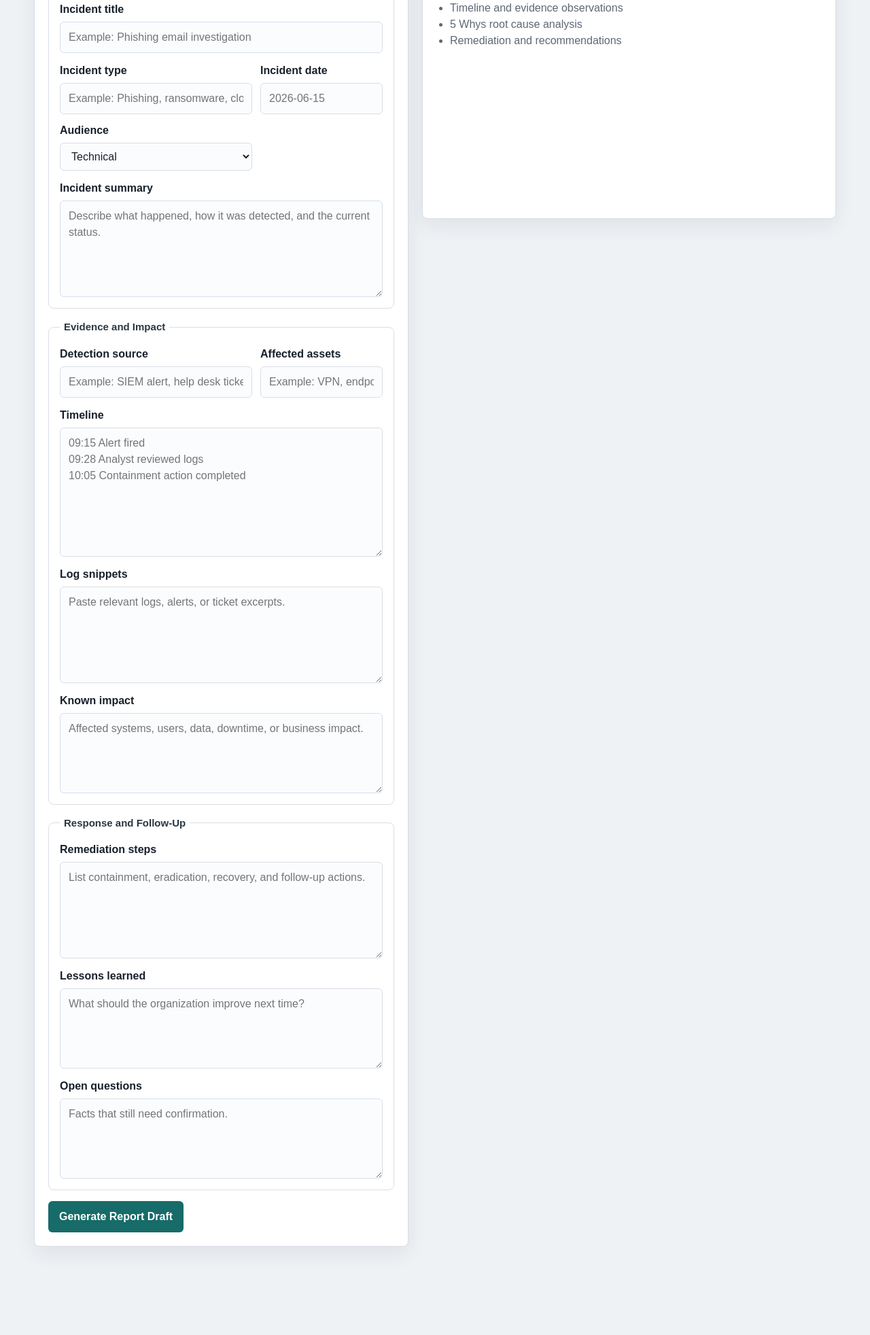
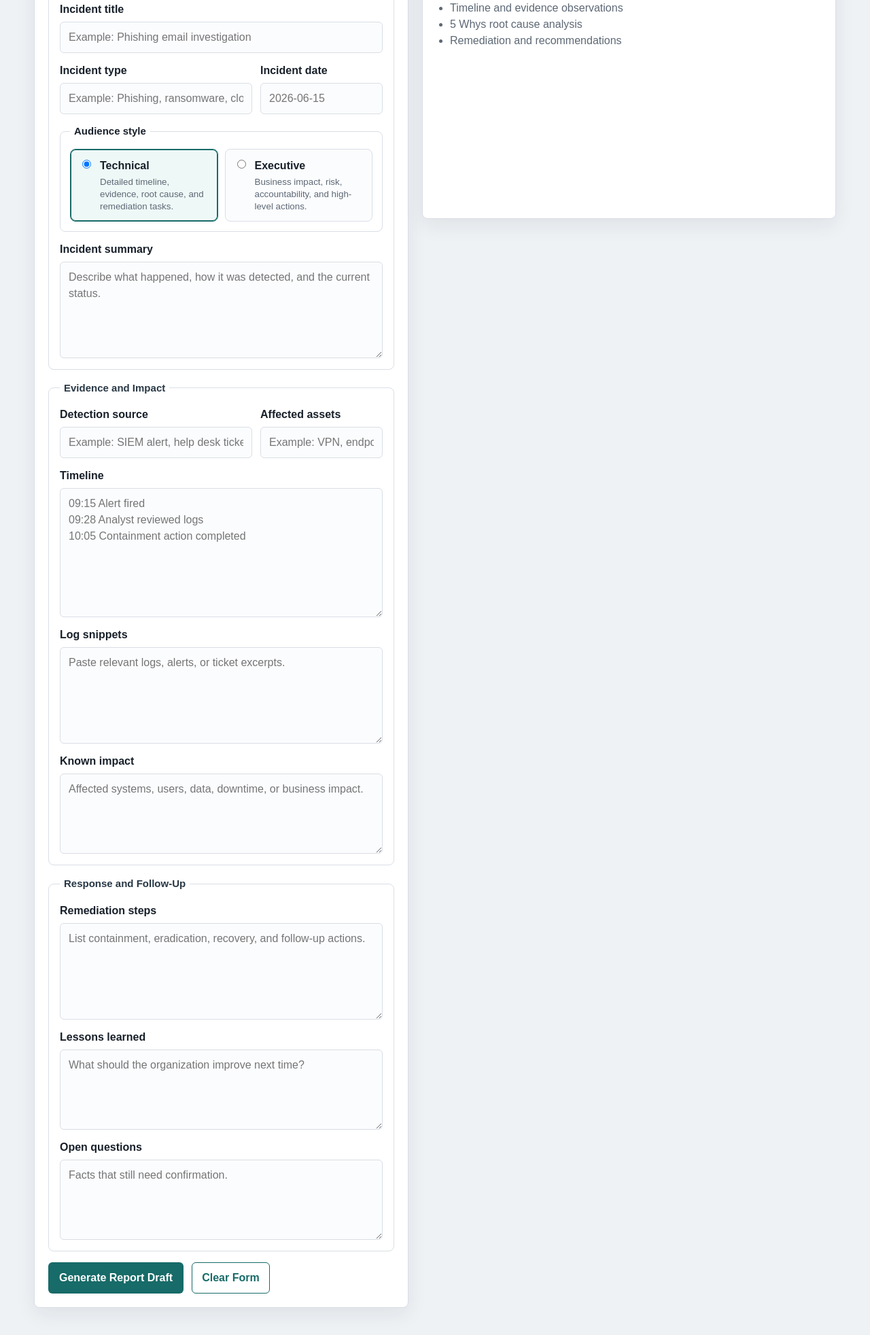
Before and after one commit to bandiwho/aar-generator-capstone, a FastAPI app: page / in a window 1280 px wide. Shown: the part 357-2321 px from the top of the page at 68% size. Before the commit the page ends 2191 px from the top, so only its background shows below. Run offline with FastAPI, Linux system fonts and the light colour scheme.

Commit message:
Improve Week 5 audience controls and report output

```diff
--- a/aar_generator/static/styles.css
+++ b/aar_generator/static/styles.css
@@ -155,6 +155,50 @@ textarea {
   gap: 12px;
 }
 
+.audience-selector {
+  grid-template-columns: 1fr 1fr;
+  gap: 10px;
+  padding: 14px;
+}
+
+.audience-selector legend {
+  color: var(--text);
+}
+
+.audience-option {
+  display: grid;
+  grid-template-columns: auto 1fr;
+  gap: 10px;
+  align-items: start;
+  border: 1px solid var(--line);
+  border-radius: 8px;
+  background: var(--field);
+  padding: 12px;
+  cursor: pointer;
+}
+
+.audience-option:has(input:checked) {
+  border-color: var(--accent);
+  background: #eef8f7;
+  box-shadow: inset 0 0 0 1px var(--accent);
+}
+
+.audience-option input {
+  width: auto;
+  margin-top: 3px;
+}
+
+.audience-option span {
+  display: grid;
+  gap: 3px;
+}
+
+.audience-option small {
+  color: var(--muted);
+  font-weight: 400;
+  line-height: 1.35;
+}
+
 button {
   justify-self: start;
   border: 0;
@@ -169,6 +213,17 @@ button {
 
 button:hover {
   background: var(--accent-dark);
+}
+
+.secondary-button {
+  border: 1px solid var(--accent);
+  background: #ffffff;
+  color: var(--accent);
+  padding: 10px 14px;
+}
+
+.secondary-button:hover {
+  background: #eef8f7;
 }
 
 button:disabled {
--- a/aar_generator/templates/index.html
+++ b/aar_generator/templates/index.html
@@ -39,15 +39,25 @@
                 <input name="incident_date" required placeholder="2026-06-15">
               </label>
 
-              <label>
-                Audience
-                <select name="audience" required>
-                  {% for audience in audiences %}
-                    <option value="{{ audience }}">{{ audience|capitalize }}</option>
-                  {% endfor %}
-                </select>
+            </div>
+
+            <fieldset class="audience-selector">
+              <legend>Audience style</legend>
+              <label class="audience-option">
+                <input type="radio" name="audience" value="technical" required checked>
+                <span>
+                  <strong>Technical</strong>
+                  <small>Detailed timeline, evidence, root cause, and remediation tasks.</small>
+                </span>
               </label>
-            </div>
+              <label class="audience-option">
+                <input type="radio" name="audience" value="executive" required>
+                <span>
+                  <strong>Executive</strong>
+                  <small>Business impact, risk, accountability, and high-level actions.</small>
+                </span>
+              </label>
+            </fieldset>
 
             <label>
               Incident summary
@@ -105,6 +115,7 @@
 
           <div class="form-actions">
             <button type="submit" id="generate-button">Generate Report Draft</button>
+            <button type="button" class="secondary-button" id="clear-form">Clear Form</button>
             <p class="submit-status" id="submit-status" aria-live="polite"></p>
           </div>
         </form>
@@ -118,17 +129,32 @@
             </div>
           {% elif result %}
             <div class="output-meta">
-              <h2>{{ result.title }}</h2>
-              <span>{{ result.audience.value|capitalize }} audience | {{ result.model_used }} | mock mode: {{ result.mock_mode }}</span>
+              <div>
+                <h2>{{ result.title }}</h2>
+                <span>{{ result.audience.value|capitalize }} audience</span>
+              </div>
+              <dl class="report-facts">
+                <div>
+                  <dt>Model</dt>
+                  <dd>{{ result.model_used }}</dd>
+                </div>
+                <div>
+                  <dt>Mode</dt>
+                  <dd>{% if result.mock_mode %}Mock{% else %}Live{% endif %}</dd>
+                </div>
+              </dl>
             </div>
-            <div class="report-toolbar" aria-label="Report review checklist">
-              <span>Executive Summary</span>
+            <div class="report-toolbar" aria-label="Report review sections">
+              <span>Summary</span>
               <span>Timeline</span>
+              <span>Impact</span>
               <span>5 Whys</span>
+              <span>Root Cause</span>
               <span>Recommendations</span>
+              <button type="button" class="secondary-button" id="copy-report">Copy Report</button>
             </div>
             <article class="report-preview">
-              <pre>{{ result.report_markdown }}</pre>
+              <pre id="report-text">{{ result.report_markdown }}</pre>
             </article>
           {% else %}
             <h2>Report Draft</h2>
@@ -148,6 +174,7 @@
     <script>
       const form = document.getElementById("incident-form");
       const button = document.getElementById("generate-button");
+      const clearButton = document.getElementById("clear-form");
       const status = document.getElementById("submit-status");
 
       form.addEventListener("submit", () => {
@@ -155,6 +182,29 @@
         button.textContent = "Generating...";
         status.textContent = "Generating report draft. This may take a moment.";
       });
+
+      clearButton.addEventListener("click", () => {
+        form.reset();
+        const technicalAudience = form.querySelector('input[name="audience"][value="technical"]');
+        technicalAudience.checked = true;
+        button.disabled = false;
+        button.textContent = "Generate Report Draft";
+        status.textContent = "";
+        form.querySelector("input, textarea, select").focus();
+      });
+
+      const copyButton = document.getElementById("copy-report");
+      const reportText = document.getElementById("report-text");
+
+      if (copyButton && reportText) {
+        copyButton.addEventListener("click", async () => {
+          await navigator.clipboard.writeText(reportText.textContent);
+          copyButton.textContent = "Copied";
+          setTimeout(() => {
+            copyButton.textContent = "Copy Report";
+          }, 1800);
+        });
+      }
     </script>
   </body>
 </html>
```
Also changed, not shown: other parts of aar_generator/static/styles.css (+42 -6 lines), MILESTONE_TODOS.md (+2 -2 lines).
